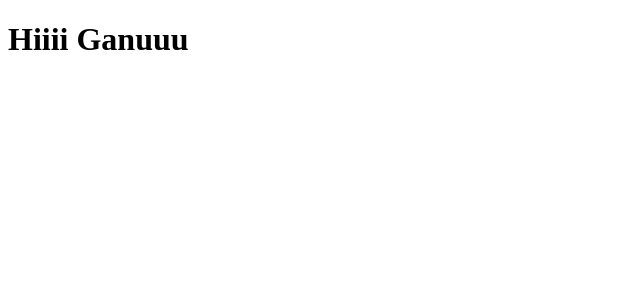
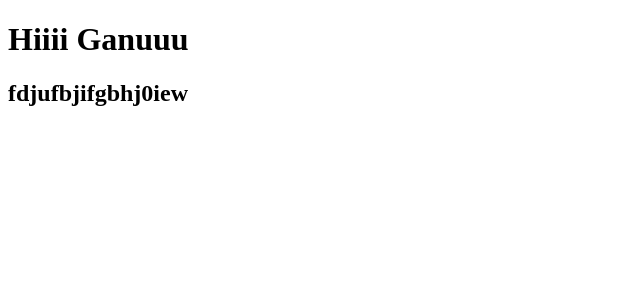
Before and after one commit to ganesh29082002/KrishiConnect1, a React (Create React App) app in the folder client/: page / in a window 1280 px wide. Shown: the top 300 px of the page, without its empty margins (0-640 px from the left). Built offline with nearby package versions, Linux system fonts and the light colour scheme.

Commit message:
new commit added

```diff
--- a/client/src/App.js
+++ b/client/src/App.js
@@ -4,6 +4,7 @@ export default function App() {
   return (
     <div>
       <h1>Hiiii Ganuuu</h1>
+      <h2>fdjufbjifgbhj0iew</h2>
     </div>
   )
 }
```
